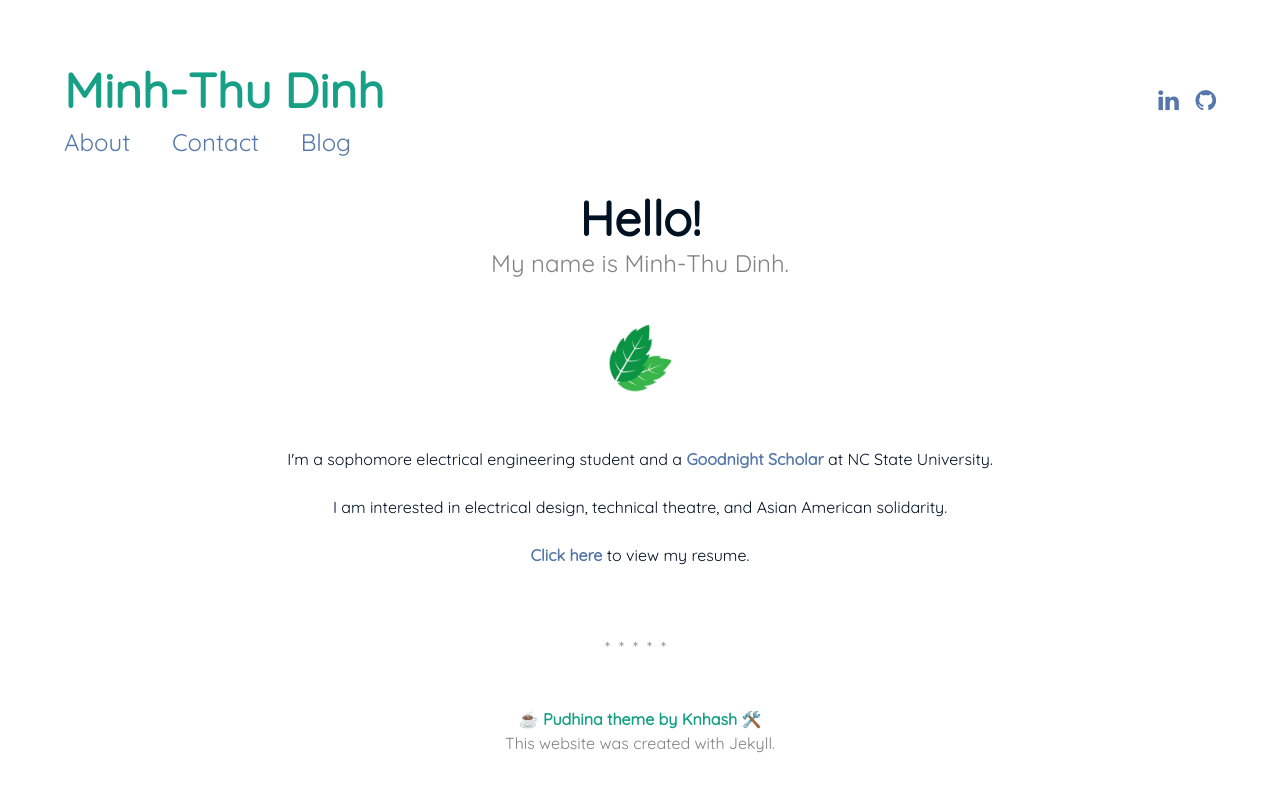
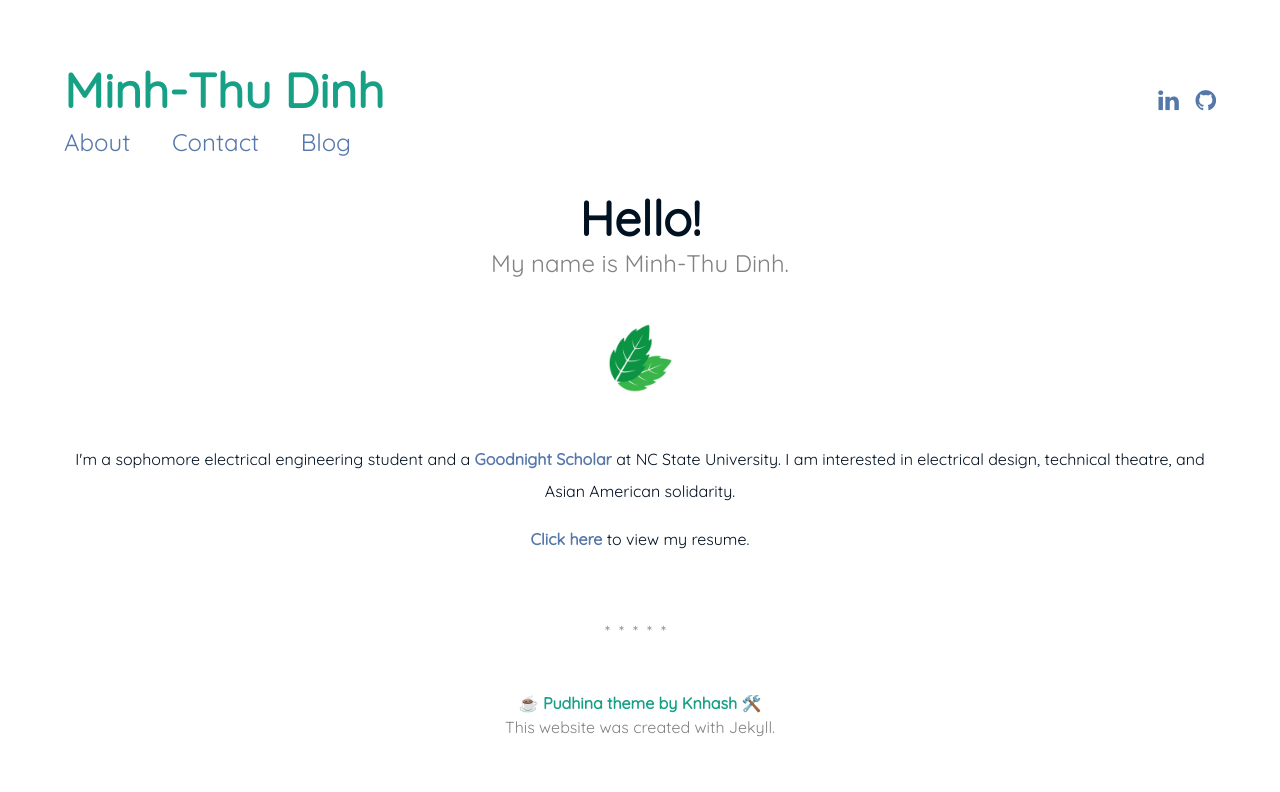
Before and after one commit to mtldinh/mtldinh-old-website, a Jekyll site: the page built from index.md, in a window 1280 px wide. Shown: the top 792 px of the page. Built offline with Jekyll 4.4.1, drawn with Linux system fonts in a browser that asks for light colours.

```diff
--- a/index.md
+++ b/index.md
@@ -9,7 +9,6 @@ sitemap:
 <img src="{{ '/assets/img/pudhina.jpg' | prepend: site.baseurl }}" id="about-img">
 
 <div id="describe-text">
-	<p>I'm a sophomore electrical engineering student and a <strong> <a href="https://goodnight.ncsu.edu">Goodnight Scholar</a> </strong> at NC State University.
-  <p>I am interested in electrical design, technical theatre, and Asian American solidarity.</p>
+	<p>I'm a sophomore electrical engineering student and a <strong> <a href="https://goodnight.ncsu.edu">Goodnight Scholar</a> </strong> at NC State University. I am interested in electrical design, technical theatre, and Asian American solidarity.</p>
   <p><a href="https://s3.us-west-2.amazonaws.com/secure.notion-static.com/96b63826-286e-4fb0-ae8d-1dba278eb995/Dinh_Minh-Thu_Fall_2020_Engineering.pdf?X-Amz-Algorithm=AWS4-HMAC-SHA256&X-Amz-Credential=AKIAT73L2G45O3KS52Y5%2F20200824%2Fus-west-2%2Fs3%2Faws4_request&X-Amz-Date=20200824T025133Z&X-Amz-Expires=86400&X-Amz-Signature=e2f59f6c870578bf91c22a3a78ba5ef2b2097534299d2782efad2ed047c22f82&X-Amz-SignedHeaders=host&response-content-disposition=filename%20%3D%22Dinh_Minh-Thu_Fall_2020_Engineering.pdf%22" target="_blank">Click here</a> to view my resume.</p>
 	<!-- <p>Feel free to contact me through any links above <strong> <a href="https://github.com/knhash/Pudhina"> repository</a> </strong></p> -->
```
Also changed, not shown: contact.md (+1 -1 lines).
